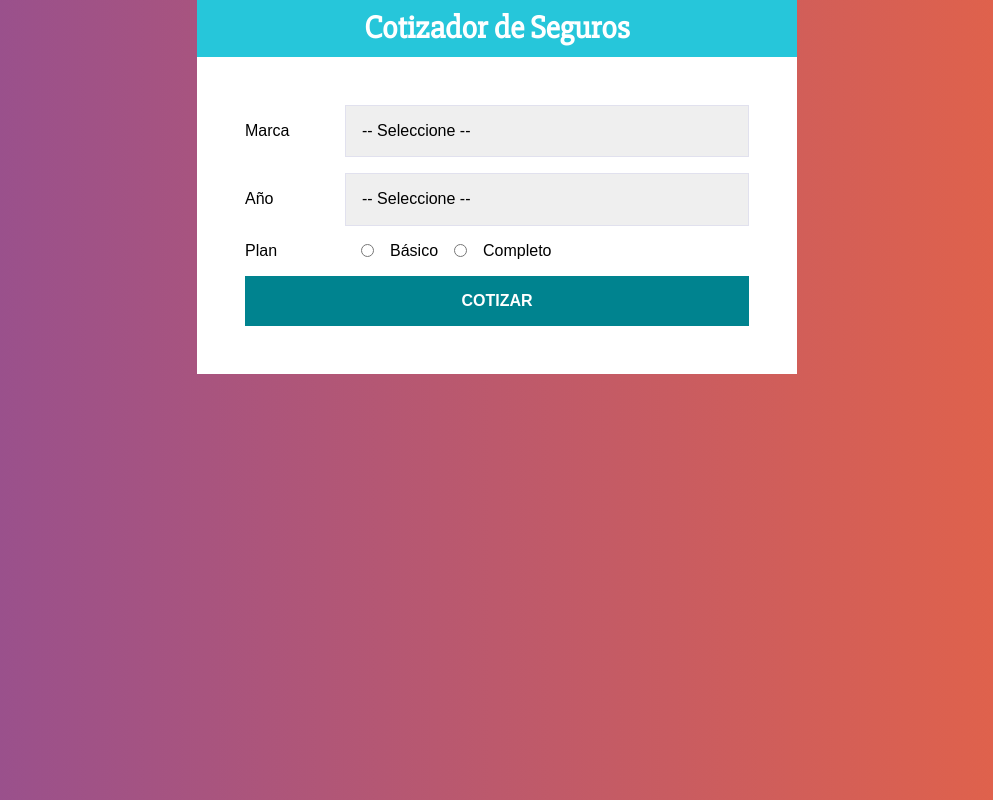
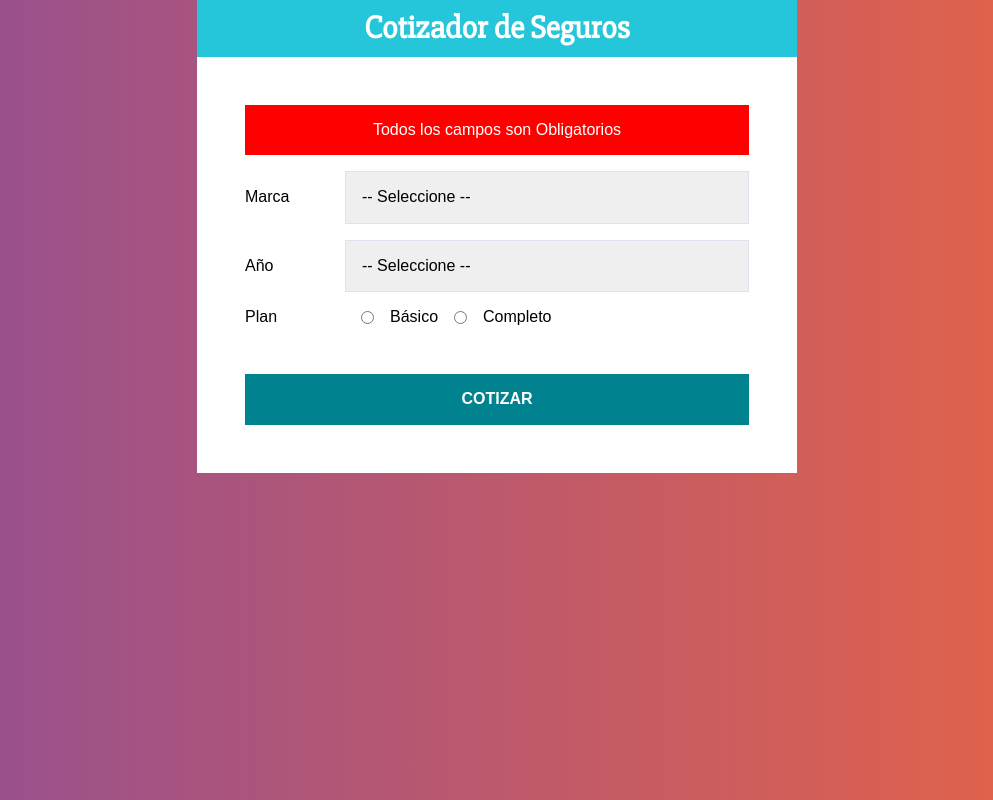
Before and after one commit to MattKaizer/cotizador, a React (Create React App) app: page / in a window 1280 px wide. Both pictures are taken after a click on the button "COTIZAR". Shown: the whole page, without its empty margins (143-1136 px from the left). Built offline with nearby package versions, Linux system fonts and the light colour scheme.

Commit message:
Validación de formulario

```diff
--- a/src/components/Formulario.js
+++ b/src/components/Formulario.js
@@ -1,4 +1,4 @@
-import React, { Fragment } from "react";
+import React, { Fragment, useState } from "react";
 import styled from "@emotion/styled";
 
 //Styled components
@@ -34,6 +34,7 @@
     font-weight: bold;
     border: none;
     transition: 3s ease;
+    margin-top: 2rem;
 
     &:hover {
       cursor: pointer;
@@ -41,13 +42,61 @@
     }
 `;
 
+const Error = styled.div`
+  background-color: red;
+  color: white;
+  padding: 1rem;
+  width: 100%;
+  text-align: center;
+  margin-bottom: 1rem;
+`;
+
 const Formluario = () => {
+//states
+const [datos, setDatos] = useState({
+  marca: '',
+  year: '',
+  plan: ''
+})
+
+//Error ctrl
+const [error, setError] = useState(false)
+
+//extraer valores
+const { marca, year, plan } = datos;
+
+//leer datos del form y se guardan en el state
+const obtenerInfo = e => {
+  setDatos({
+    ...datos,
+    [e.target.name] : e.target.value
+  })
+}
+
+//al submit
+const cotizarSeguro = e => {
+  e.preventDefault();
+
+  if (marca.trim() === '' || year.trim() === '' || plan.trim() === '') {
+     setError(true)
+     return
+  }
+  setError(false)
+}
+
   return (
     <Fragment>
-      <form>
+      <form
+        onSubmit={cotizarSeguro}
+      >
+      { error ? <Error>Todos los campos son Obligatorios</Error> : null}
         <Campo>
           <Label>Marca</Label>
-          <Select>
+          <Select
+            name="marca"
+            value={marca}
+            onChange={obtenerInfo}
+          >
             <option value="">-- Seleccione --</option>
             <option value="americano">Americano</option>
             <option value="europeo">Europeo</option>
@@ -56,7 +105,11 @@
         </Campo>
         <Campo>
           <Label>Año</Label>
-          <Select>
+          <Select
+            name="year"
+            value={year}
+            onChange={obtenerInfo}
+          >
             <option value="">-- Seleccione --</option>
             <option value="2021">2021</option>
             <option value="2020">2020</option>
@@ -73,12 +126,24 @@
 
         <Campo>
           <Label>Plan</Label>
-          <InputRadio type="radio" name="plan" value="basico" />
+          <InputRadio
+            type="radio"
+            name="plan"
+            value="basico"
+            checked={plan === "basico"}
+            onChange={obtenerInfo}
+          />
           Básico
-          <InputRadio type="radio" name="plan" value="completo" />
+          <InputRadio
+            type="radio"
+            name="plan"
+            value="completo"
+            checked={plan === "completo"}
+            onChange={obtenerInfo}
+          />
           Completo
         </Campo>
-        <Button type="button">Cotizar</Button>
+        <Button type="submit">Cotizar</Button>
       </form>
     </Fragment>
   );
```
